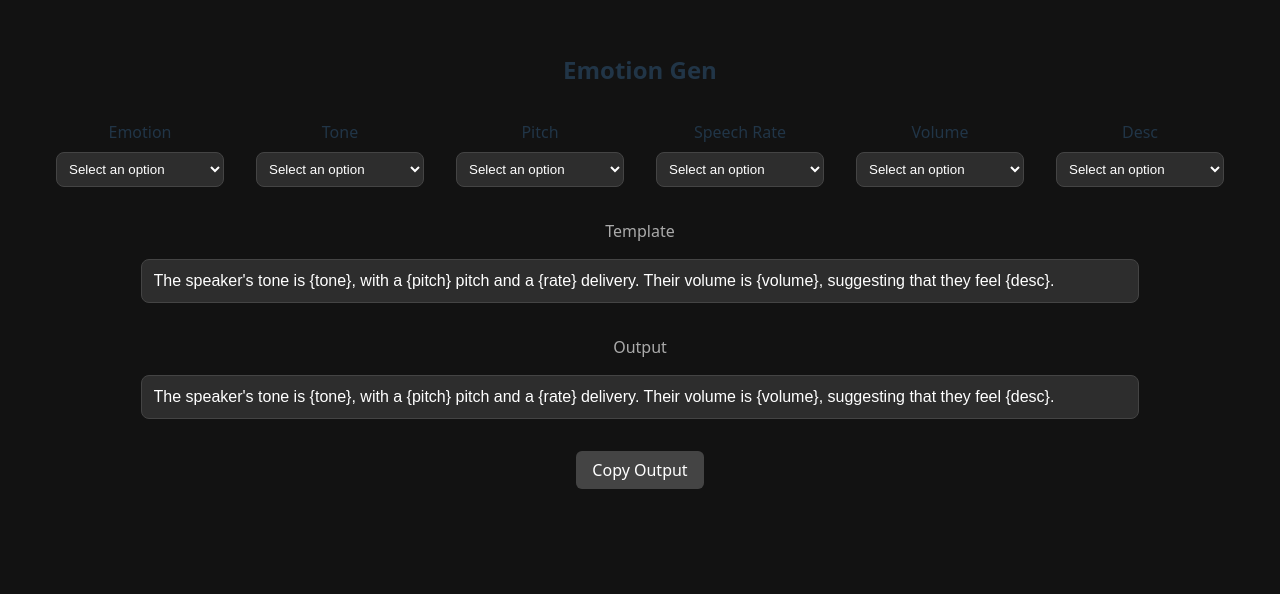
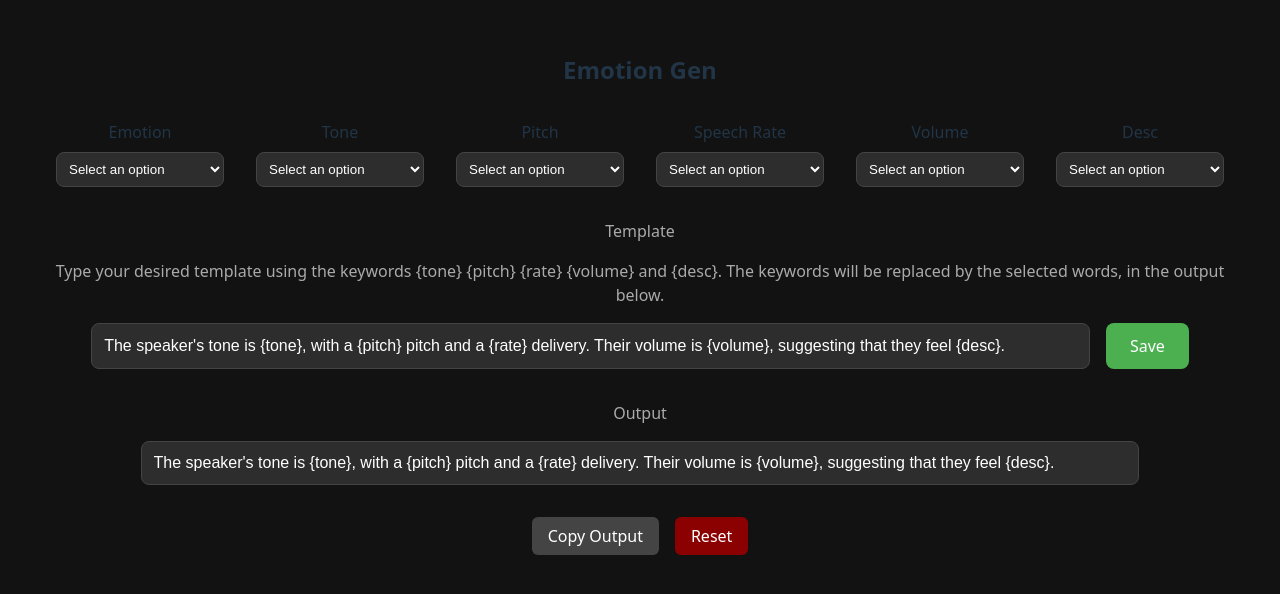
Before and after one commit to NickLou26/descGen, a React (Vite) app: page / in a window 1280 px wide. Shown: the top 594 px of the page. Built offline with nearby package versions, Linux system fonts and the light colour scheme.

Commit message:
reset btn, cookie, template

```diff
--- a/package.json
+++ b/package.json
@@ -12,6 +12,7 @@
     "deploy": "gh-pages -d dist"
   },
   "dependencies": {
+    "js-cookie": "^3.0.5",
     "react": "^19.1.0",
     "react-dom": "^19.1.0"
   },
--- a/src/App.jsx
+++ b/src/App.jsx
@@ -1,4 +1,5 @@
 import React, { useState, useEffect } from 'react';
+import Cookies from 'js-cookie';
 
 const defaultTemplate =
   "The speaker's tone is {tone}, with a {pitch} pitch and a {rate} delivery. Their volume is {volume}, suggesting that they feel {desc}.";
@@ -527,8 +528,11 @@ function Dropdown({ label, options, selected, onChange }) {
 }
 
 export default function ScrollSelections() {
+  const cookieTemplate = Cookies.get('templateValue');
   const [emotionSelection, setEmotionSelection] = useState('');
-  const [template, setTemplateValue] = useState(defaultTemplate);
+  const [template, setTemplateValue] = useState(
+    cookieTemplate || defaultTemplate
+  );
   const [selections, setSelections] = useState({
     tone: '',
     pitch: '',
@@ -632,7 +636,9 @@ export default function ScrollSelections() {
   //Copy output to clipboard
   const handleCopy = () => {
     navigator.clipboard.writeText(generateOutput());
+  };
 
+  const handleReset = () => {
     setSelections({
       tone: '',
       pitch: '',
@@ -642,6 +648,12 @@ export default function ScrollSelections() {
     });
 
     setEmotionSelection('');
+  };
+
+  //Save template in cookies
+  const saveCookie = () => {
+    Cookies.set('templateValue', template, { expires: 365 }); // Cookie expires in 7 days
+    alert('Template saved!');
   };
 
   return (
@@ -681,6 +693,11 @@ export default function ScrollSelections() {
       <p style={{ textAlign: 'center', color: '#aaa', marginTop: '2rem' }}>
         Template
       </p>
+      <p style={{ textAlign: 'center', color: '#aaa' }}>
+        {
+          'Type your desired template using the keywords {tone} {pitch} {rate} {volume} and {desc}. The keywords will be replaced by the selected words, in the output below.'
+        }
+      </p>
       <div
         style={{ marginTop: '1rem', display: 'flex', justifyContent: 'center' }}
       >
@@ -698,8 +715,24 @@ export default function ScrollSelections() {
             color: 'white',
             border: '1px solid #444',
             borderRadius: '8px',
+            marginRight: '1rem',
           }}
         />
+
+        <button
+          onClick={saveCookie}
+          style={{
+            padding: '0.75rem 1.5rem',
+            fontSize: '1rem',
+            backgroundColor: '#4CAF50',
+            color: 'white',
+            border: 'none',
+            borderRadius: '8px',
+            cursor: 'pointer',
+          }}
+        >
+          Save
+        </button>
       </div>
       <p style={{ textAlign: 'center', color: '#aaa', marginTop: '2rem' }}>
         Output
@@ -734,9 +767,23 @@ export default function ScrollSelections() {
             border: 'none',
             borderRadius: '6px',
             cursor: 'pointer',
+            marginRight: '1rem',
           }}
         >
           Copy Output
+        </button>
+        <button
+          onClick={handleReset}
+          style={{
+            padding: '0.5rem 1rem',
+            backgroundColor: '#8B0000',
+            color: 'white',
+            border: 'none',
+            borderRadius: '6px',
+            cursor: 'pointer',
+          }}
+        >
+          Reset
         </button>
       </div>
     </div>
```
Also changed, not shown: 1 other file (tests, documents, lock files or other folders).
